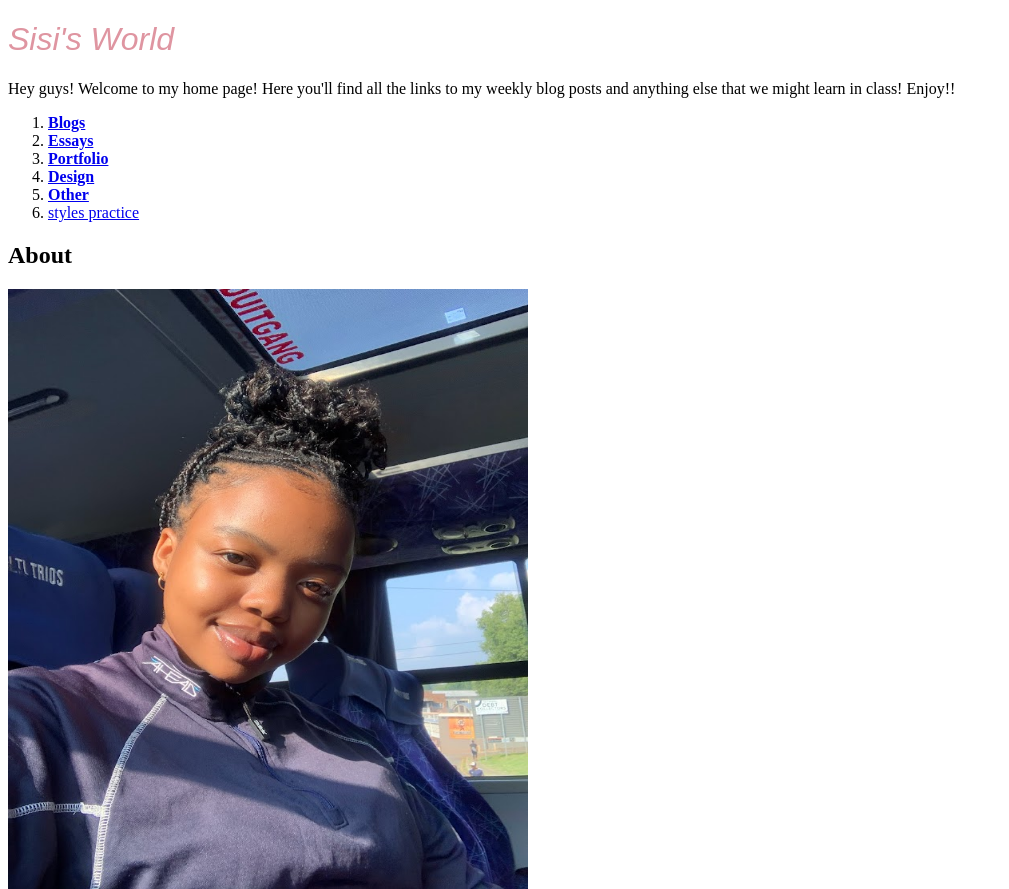
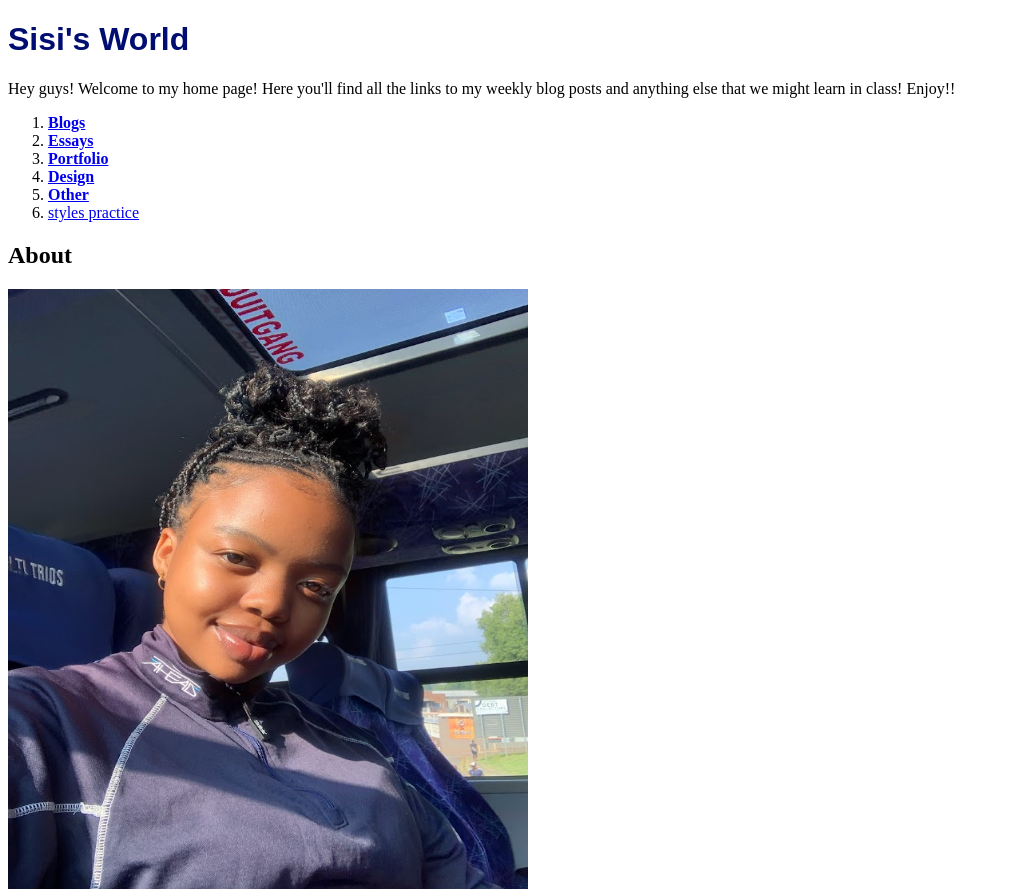
Before and after one commit to SpiceyGabs/DIGA3008A, a plain HTML site: page index.html in a window 1280 px wide. Shown: the top 889 px of the page, without its empty margins (0-1009 px from the left). Drawn offline with Linux system fonts and the light colour scheme; a web font is replaced by a local one.

Commit message:
chnaged the heading styling bcs what was that girl?

```diff
--- a/styles/index.css
+++ b/styles/index.css
@@ -1,8 +1,8 @@
 
 h1 {
     font-family: "Fira Sans Condensed", sans-serif;
-    font-weight: 200;
-    font-style: italic;
-    color: rgb(223, 149, 161);
+    font-weight: 900;
+    font-style: bold;
+    color: rgb(0, 13, 113);
 background-image:<iframe src="https://assets.pinterest.com/ext/embed.html?id=11259067813204073" height="713" width="345" frameborder="0" scrolling="no" ></iframe> ;
 }
```
